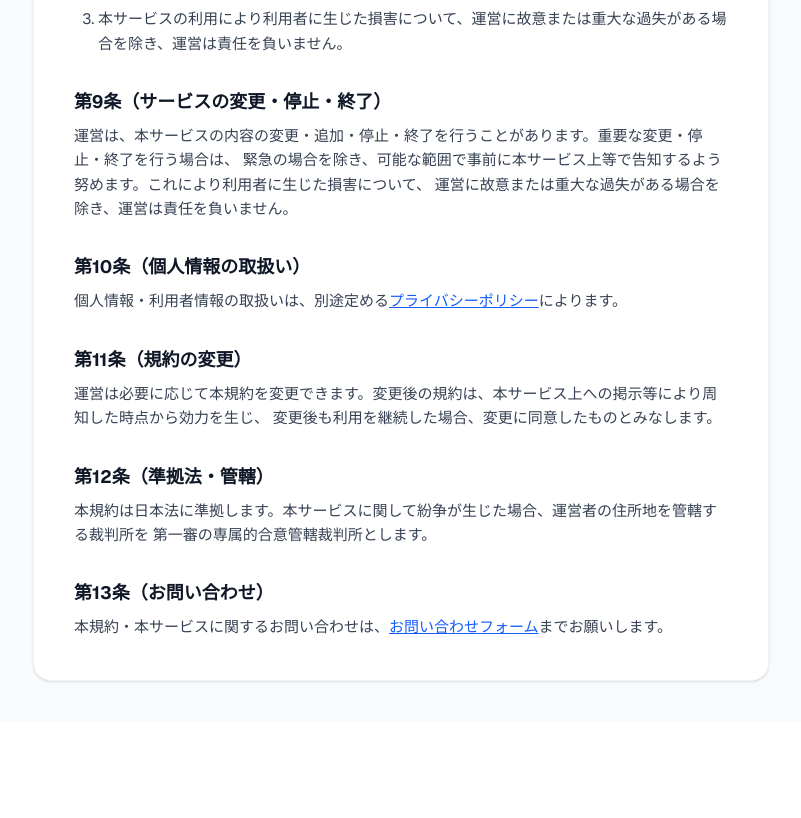
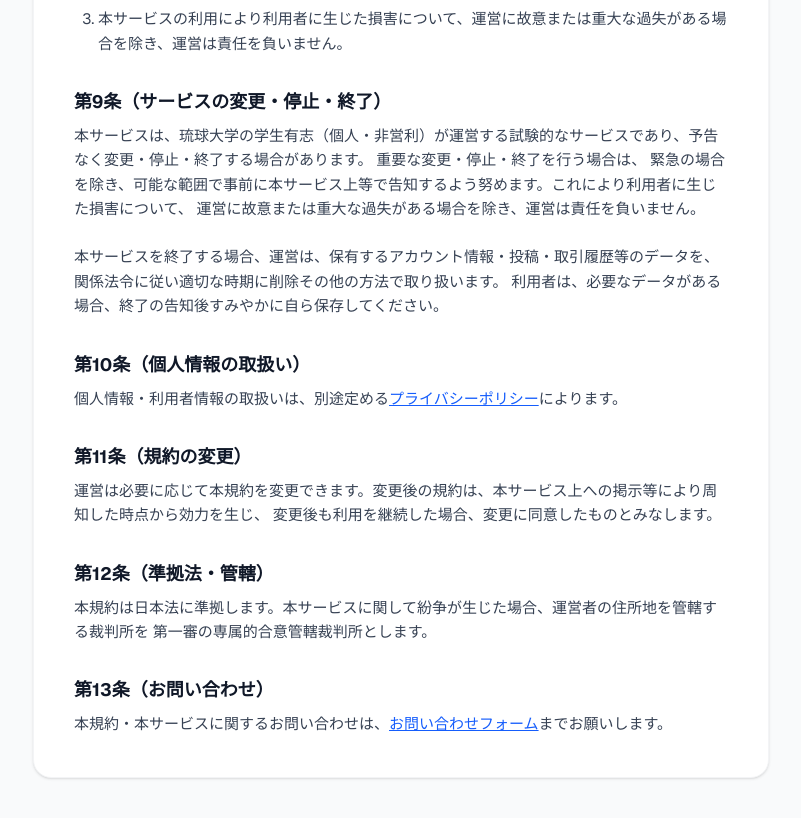
Before and after one commit to ONC-open-niconico-chat/onicha, a Next.js app: page /terms in a window 1280 px wide. Shown: the part 2324-3142 px from the top of the page, without its empty margins (239-1040 px from the left). Before the commit the page ends 3045 px from the top, so only its background shows below. Built offline with nearby package versions, Linux system fonts and the light colour scheme; no server answers.

Commit message:
利用規約、チャンネルのマウント他の修正

```diff
--- a/app/(auth)/terms/page.tsx
+++ b/app/(auth)/terms/page.tsx
@@ -96,9 +96,14 @@ export default function TermsPage() {
 
       <h2>第9条（サービスの変更・停止・終了）</h2>
       <p>
-        運営は、本サービスの内容の変更・追加・停止・終了を行うことがあります。重要な変更・停止・終了を行う場合は、
+        本サービスは、琉球大学の学生有志（個人・非営利）が運営する試験的なサービスであり、予告なく変更・停止・終了する場合があります。
+        重要な変更・停止・終了を行う場合は、
         緊急の場合を除き、可能な範囲で事前に本サービス上等で告知するよう努めます。これにより利用者に生じた損害について、
         運営に故意または重大な過失がある場合を除き、運営は責任を負いません。
+      </p>
+      <p>
+        本サービスを終了する場合、運営は、保有するアカウント情報・投稿・取引履歴等のデータを、関係法令に従い適切な時期に削除その他の方法で取り扱います。
+        利用者は、必要なデータがある場合、終了の告知後すみやかに自ら保存してください。
       </p>
 
       <h2>第10条（個人情報の取扱い）</h2>
--- a/app/(main)/admin/messages/[id]/page.tsx
+++ b/app/(main)/admin/messages/[id]/page.tsx
@@ -85,7 +85,7 @@ export default function AdminChatPage() {
     if (!officialId || !userId) return;
 
     const channel = supabase
-      .channel(`admin-chat-${userId}`)
+      .channel(`admin-chat-${userId}-${Math.random().toString(36).slice(2)}`)
       .on(
         "postgres_changes",
         { event: "*", schema: "public", table: "chat" },
--- a/app/(main)/messages/[id]/page.tsx
+++ b/app/(main)/messages/[id]/page.tsx
@@ -2,7 +2,6 @@
 
 import React, { useState, useEffect, useRef } from "react";
 import { useParams, useRouter } from "next/navigation";
-// 💡 あなたのプロジェクトのSupabaseクライアントのパスに書き換えてください
 import { supabase } from "@/lib/supabase";
 import { createNotification } from "@/lib/notifications";
 import { VerifiedBadge } from "@/components/VerifiedBadge";
@@ -169,8 +168,10 @@ export default function ChatPage() {
   useEffect(() => {
     if (!myId || !receiverId) return;
 
+    // チャンネル名はマウントごとに一意に（StrictModeの二重実行や再マウントで
+    // 同名の既subscribe済みチャンネルを再利用して例外になるのを防ぐ）。
     const channel = supabase
-      .channel("realtime-chats")
+      .channel(`realtime-chats-${Math.random().toString(36).slice(2)}`)
       .on(
         "postgres_changes",
         {
--- a/components/Sidebar.tsx
+++ b/components/Sidebar.tsx
@@ -9,10 +9,10 @@ import { supabase } from "@/lib/supabase";
 import { getYujiRank, nextYujiRank } from "@/lib/yujiRank";
 
 // お問い合わせ用 Google フォームの URL。
-// 環境変数 NEXT_PUBLIC_CONTACT_FORM_URL があればそれを使う。未設定なら下の値を差し替える。
-// ★ TODO: 実際の Google フォールURL（例 https://forms.gle/xxxx）に置き換えてください。
+// 環境変数 NEXT_PUBLIC_CONTACT_FORM_URL があればそれを優先。未設定なら下の既定値（利用規約 第13条と同一のフォーム）を使う。
 const CONTACT_FORM_URL =
-  process.env.NEXT_PUBLIC_CONTACT_FORM_URL || "https://forms.gle/your-form-id";
+  process.env.NEXT_PUBLIC_CONTACT_FORM_URL ||
+  "https://docs.google.com/forms/d/e/1FAIpQLSefqKHiWdHpgH8AOjbzMfUVsIDOIYAYxUUIx_zJwEBalgFSRw/viewform?usp=dialog";
 
 // 会話詳細（独自の入力バーを持つフルスクリーン画面）ではモバイル下部バーを隠す
 const isConversationRoute = (pathname: string) =>
@@ -91,9 +91,12 @@ export function Sidebar() {
         .maybeSingle();
       setIsStaff(!!staff);
 
-      // 通知の追加・既読化をリアルタイムに反映
+      // 通知の追加・既読化をリアルタイムに反映。
+      // チャンネル名はマウントごとに一意にする（React StrictMode の二重実行や
+      // 速い再マウントで、同名の“既にsubscribe済み”チャンネルを再利用して
+      // 「cannot add postgres_changes callbacks after subscribe()」になるのを防ぐ）。
       const channel = supabase
-        .channel("sidebar-notifications")
+        .channel(`sidebar-notifications-${Math.random().toString(36).slice(2)}`)
         .on(
           "postgres_changes",
           { event: "*", schema: "public", table: "notification" },
```
